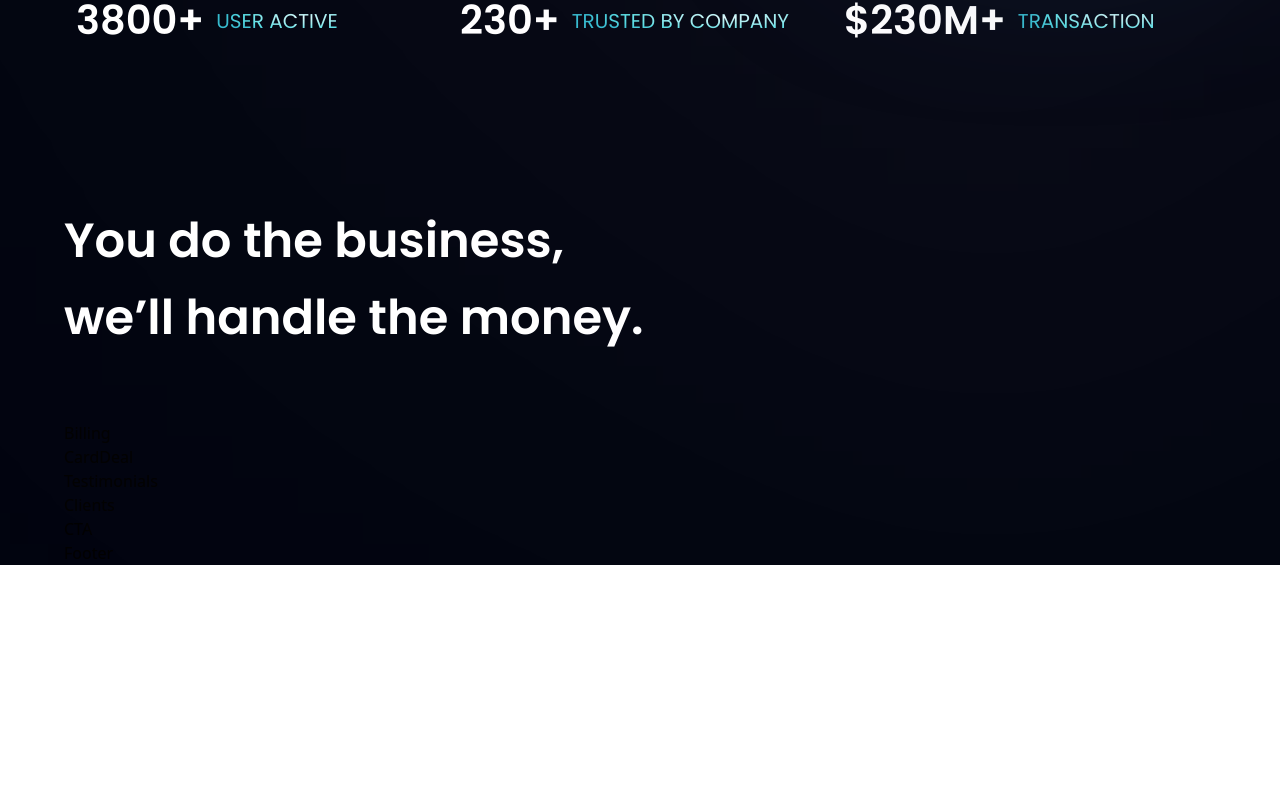
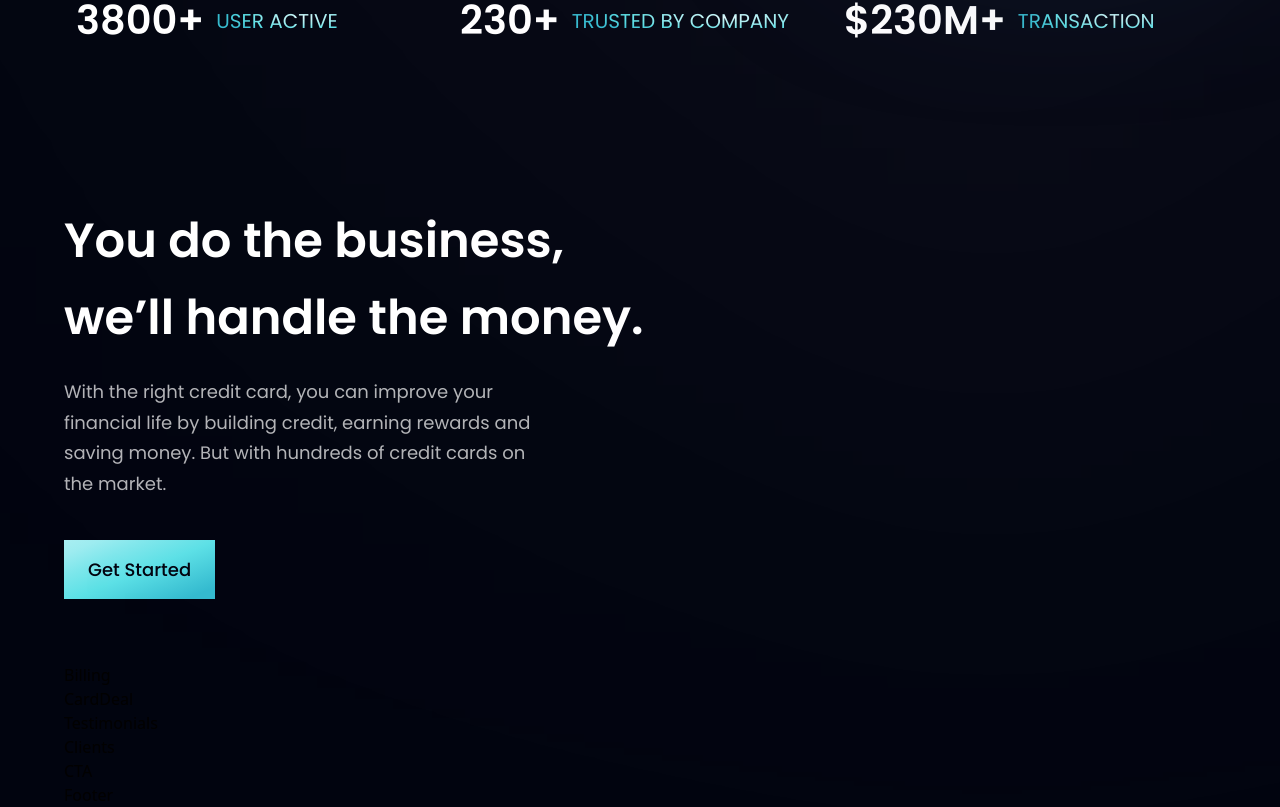
Before and after one commit to anilbhangay/Developer-Work, a React (Vite) app in the folder Payment-HooBank/Payment-HooBank/: page / in a window 1280 px wide. Shown: the part 806-1613 px from the top of the page. Before the commit the page ends 1371 px from the top, so only its background shows below. Built offline with nearby package versions, Linux system fonts and the light colour scheme.

Commit message:
Created new button file in jsx

```diff
--- a/Payment-HooBank/Payment-HooBank/src/components/Business.jsx
+++ b/Payment-HooBank/Payment-HooBank/src/components/Business.jsx
@@ -8,7 +8,10 @@
        <div className={layout.sectionInfo}>
        <h2 className={styles.heading2}>You do the business, <br className="sm:block hidden" /> we’ll handle
           the money.</h2>
-          <p></p>
+        <p className={`${styles.paragraph} max-w-[470px] mt-5`}>With the right credit card, you can improve your financial life by
+        building credit, earning rewards and saving money. But with hundreds
+        of credit cards on the market.</p>
+          <Button styles="mt-10"/>
        </div>
     </section>
   )
--- a/Payment-HooBank/Payment-HooBank/src/components/Button.jsx
+++ b/Payment-HooBank/Payment-HooBank/src/components/Button.jsx
@@ -1,8 +1,10 @@
 import React from 'react'
 
-const Button = () => {
+const Button = ({ styles }) => {
   return (
-    <div>Button</div>
+    <button type='button' className={`py-4 px-6 bg-blue-gradient font-poppins font-medium text-[18px] text-primary outline-none ${styles}`}>
+        Get Started
+    </button>
   )
 }
 
```
